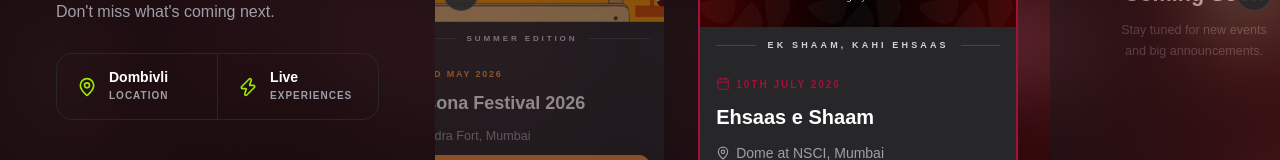
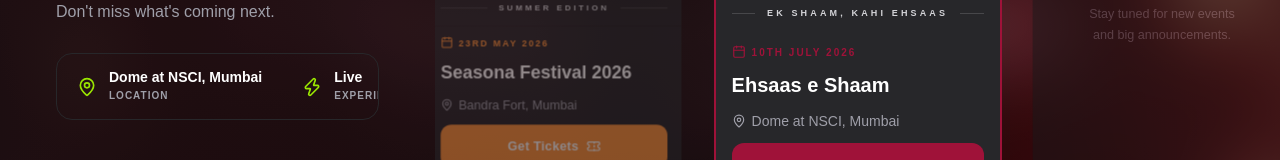
Before and after one commit to amitjalui40/explive-frontend, a Next.js app: page / in a window 1280 px wide. Shown: the part 1151-1311 px from the top of the page. Built offline with nearby package versions, Linux system fonts and the light colour scheme.

Commit message:
fix cards centre

```diff
--- a/src/components/UpcomingShowsVerticalCard.tsx
+++ b/src/components/UpcomingShowsVerticalCard.tsx
@@ -204,8 +204,14 @@
                                     {i !== 0 && <div className="w-px bg-zinc-800" />}
                                     <div className="flex items-center gap-3 flex-1 px-5 py-4">
                                         {StatIcon && <StatIcon className="w-5 h-5 text-lime-400 shrink-0" />}
-                                        <div>
-                                            <p className="text-white font-bold text-sm leading-none">{stat.value}</p>
+                                        <div className="min-w-0">
+                                            <p className="text-white font-bold text-sm leading-none truncate">
+                                                {stat.icon === 'MapPin'
+                                                    ? activeIndex < items.length
+                                                        ? items[activeIndex].venue
+                                                        : 'India'
+                                                    : stat.value}
+                                            </p>
                                             <p className="text-zinc-400 text-[10px] font-bold tracking-widest uppercase mt-1">{stat.label}</p>
                                         </div>
                                     </div>
@@ -253,7 +259,7 @@
                     <div
                         ref={carouselRef}
                         onScroll={handleScroll}
-                        className="flex gap-4 overflow-x-auto pl-12 pr-12 pb-2 snap-x snap-mandatory scroll-smooth"
+                        className="flex gap-4 overflow-x-auto pl-12 pr-12 lg:px-6 lg:justify-center pb-2 snap-x snap-mandatory scroll-smooth"
                     >
                         {/* Real event cards */}
                         {items.map((item, i) => {
@@ -262,7 +268,7 @@
                             return (
                                 <div
                                     key={item.id}
-                                    className={`w-[78vw] min-w-60 md:w-72 lg:w-80 shrink-0 snap-center transition-all duration-500 ease-out ${isActive ? 'scale-100 opacity-100' : 'scale-[0.9] opacity-50'}`}
+                                    className={`w-[78vw] min-w-60 md:w-72 lg:w-72 shrink-0 snap-center transition-all duration-500 ease-out ${isActive ? 'scale-100 opacity-100' : 'scale-[0.9] opacity-50'}`}
                                 >
                                     <div
                                         className="rounded-[1.25rem] overflow-hidden cursor-pointer transition-all duration-500 hover:scale-[1.02]"
@@ -272,7 +278,7 @@
                                         }}
                                     >
                                         {/* Image area */}
-                                        <div className="relative h-64 md:h-72 lg:h-80">
+                                        <div className="relative h-64 md:h-72 lg:h-72">
                                             <Image
                                                 src={item.image}
                                                 alt={item.title}
@@ -337,7 +343,7 @@
                         })}
 
                         {/* Ghost card — Coming Soon */}
-                        <div className={`w-[78vw] min-w-60 md:w-72 lg:w-80 shrink-0 snap-center self-stretch transition-all duration-500 ease-out ${activeIndex === items.length ? 'scale-100 opacity-100' : 'scale-[0.9] opacity-50'}`}>
+                        <div className={`w-[78vw] min-w-60 md:w-72 lg:w-72 shrink-0 snap-center self-stretch transition-all duration-500 ease-out ${activeIndex === items.length ? 'scale-100 opacity-100' : 'scale-[0.9] opacity-50'}`}>
                             <div
                                 className={`rounded-[1.25rem] overflow-hidden border bg-zinc-900 h-full min-h-104 flex flex-col items-center justify-center gap-5 px-8 text-center transition-all duration-500 ${activeIndex === items.length ? 'border-lime-400' : 'border-transparent'}`}
                                 style={{
```
